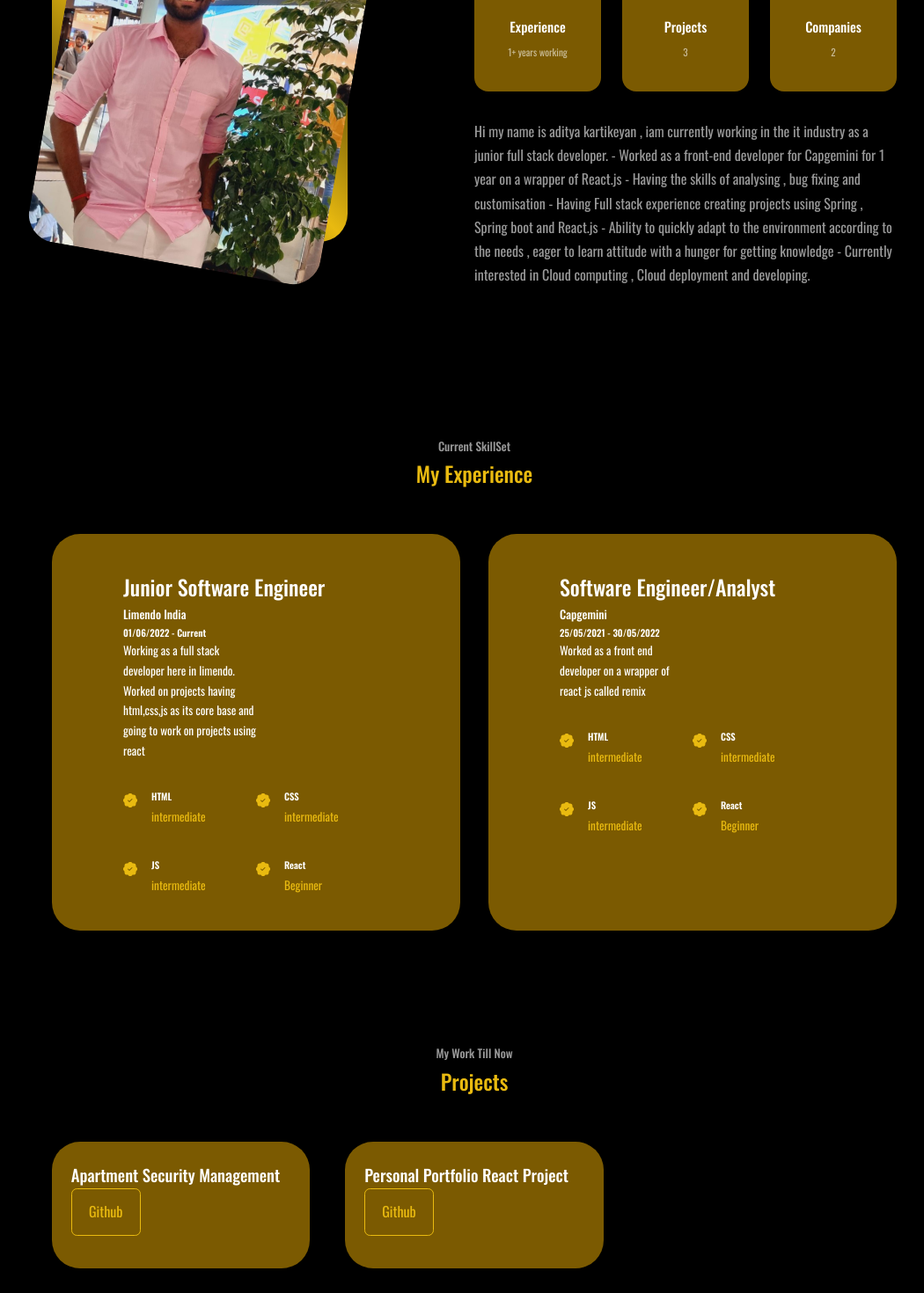
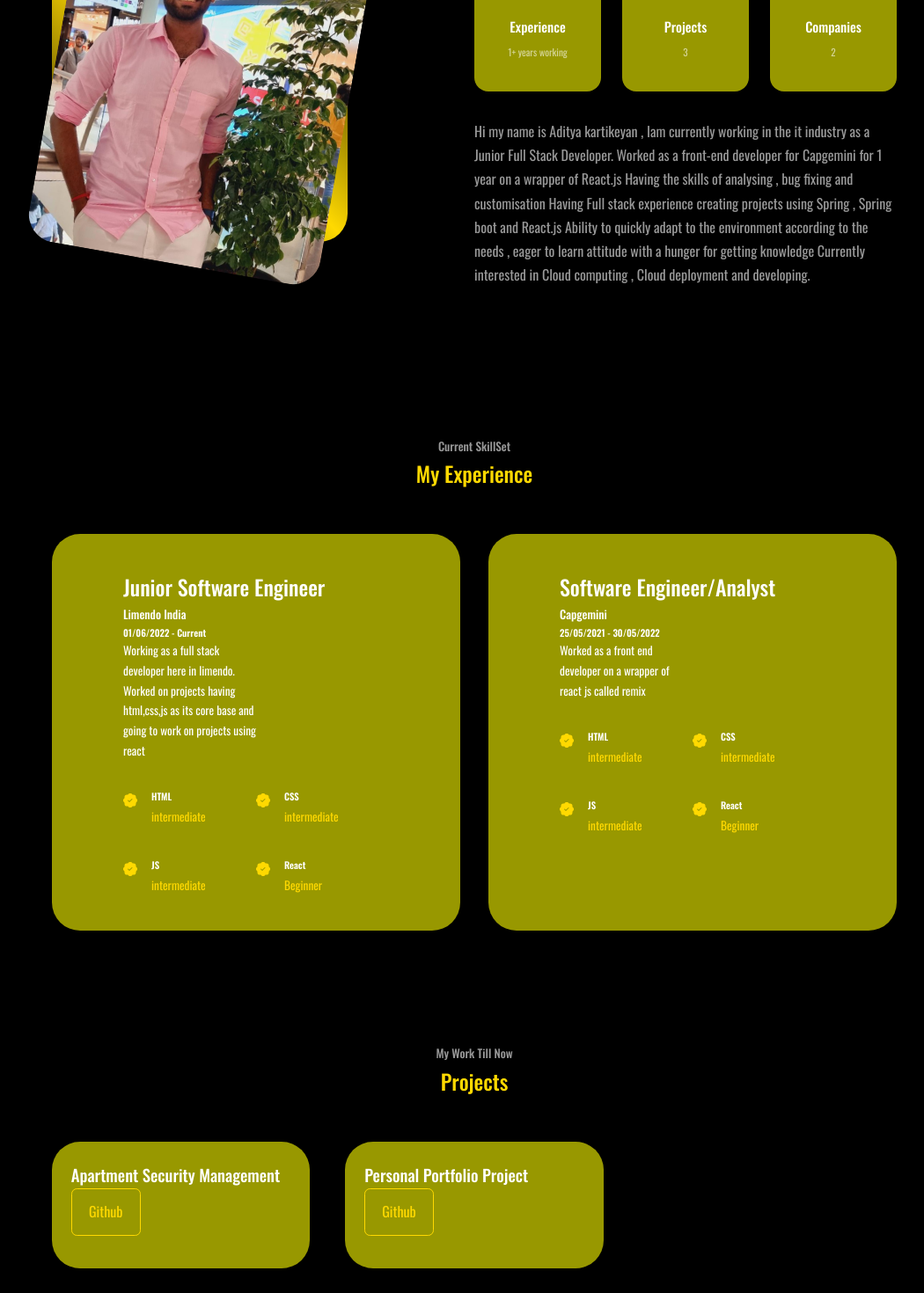
Before and after one commit to adik1999i/adityakartikeyan.github.io, a React (Create React App) app: page / in a window 1280 px wide. Shown: the part 1100-2570 px from the top of the page at 88% size, without its empty margins (101-1151 px from the left). Built offline with nearby package versions, Linux system fonts and the light colour scheme.

Commit message:
made changes to contact

```diff
--- a/src/components/about/About.jsx
+++ b/src/components/about/About.jsx
@@ -42,12 +42,12 @@ const About = () => {
 
      </div>
      <p>
-        Hi my name is aditya kartikeyan , iam currently working in the it industry as a junior full stack developer.
-        - Worked as a front-end developer for Capgemini for 1 year on a wrapper of React.js
-        - Having the skills of analysing , bug fixing and customisation
-        - Having Full stack experience creating projects using Spring , Spring boot and React.js
-        - Ability to quickly adapt to the environment according to the needs , eager to learn attitude with a hunger for getting knowledge
-        - Currently interested in Cloud computing , Cloud deployment and developing.
+        Hi my name is Aditya kartikeyan , Iam currently working in the it industry as a Junior Full Stack Developer.
+         Worked as a front-end developer for Capgemini for 1 year on a wrapper of React.js
+         Having the skills of analysing , bug fixing and customisation
+         Having Full stack experience creating projects using Spring , Spring boot and React.js
+         Ability to quickly adapt to the environment according to the needs , eager to learn attitude with a hunger for getting knowledge
+         Currently interested in Cloud computing , Cloud deployment and developing.
 
       </p>
       </div>
--- a/src/components/contact/Contact.jsx
+++ b/src/components/contact/Contact.jsx
@@ -1,8 +1,38 @@
 import React from 'react'
 import './contact.css'
+import {MdOutlineEmail} from 'react-icons/md'
+import {BsWhatsapp} from 'react-icons/bs'
+
 const Contact = () => {
   return (
-    <section id='contact'>Contact</section>
+    <section id='contact'>
+      <h5>Lets Connect</h5>
+      <h2>Contact Me</h2>
+      <div className="container contact__container">
+       <div className="contact__options">
+        <article className='contact__option'>
+          <MdOutlineEmail className='contact__option-icon'/>
+          <h4>Email</h4>
+          <h5>adityak1999i@gmail.com</h5>
+          <a href="mailto:adityak1999i@gmail.com">Send Message</a>
+        </article>
+        <article className='contact__option' >
+          <BsWhatsapp className='contact__option-icon'/>
+          <h4>Text Me</h4>
+          <h5>***********</h5>
+          <a href="https://api.whatsapp.com/send?phone+917011474419">Send Message</a>
+        </article>
+       </div>
+       <form action="">
+        <input type="text" name='name' placeholder='Your Full Name' required/>
+        <input type="email" name='email' placeholder='Your Email' required/>
+        <textarea name="message" rows="7" placeholder='Your Message' required>
+
+        </textarea>
+       <button type='submit' className='btn btn-primary'>Send</button>
+       </form>
+      </div>
+    </section>
   )
 }
 
--- a/src/components/contact/contact.css
+++ b/src/components/contact/contact.css
@@ -0,0 +1,73 @@
+.container.contact__container{
+    width: 58%;
+    display: grid;
+    grid-template-columns: 30% 58%;
+    gap:12%
+}
+
+.contact__options{
+    display: flex;
+    flex-direction: column;
+    gap: 1.2rem;
+}
+
+.contact__option{
+    background: var(--color-bg-variant);
+    padding: 1.2rem;
+    border-radius: 1.2rem;
+    text-align: center;
+    border: 1px solid transparent;
+    transition: var(--transition);
+
+}
+
+
+.contact__option:hover{
+    background: transparent;
+    border-color: var(--color-primary-variant);
+}
+
+.contact__option-icon{
+    font-size: 1.5rem;
+    margin-bottom: 0.5rem;
+}
+
+.contact__option a{
+    margin-top: 0.7rem;
+    display: inline-block;
+    font-size: 0.8rem;
+}
+
+form{
+    display: flex;
+    flex-direction: column;
+    gap: 1.2rem;
+}
+
+input,textarea{
+    width: 100%;
+    padding: 1.5rem;
+    border-radius: 0.5rem;
+    background: transparent;
+    border: 2px solid var(--color-primary-variant);
+    resize: none;
+    color: var(--color-white);
+}
+
+@media screen and (max-width: 1024px){
+   .container.contact__container{
+    grid-template-columns: 1fr;
+    gap: 2rem;
+   }
+
+}
+
+/* == small devices == */
+
+@media screen and (max-width: 600px){
+
+    .container.contact__container{
+        width: var(--container-width-sm);
+    }
+
+}
--- a/src/components/projects/Project.jsx
+++ b/src/components/projects/Project.jsx
@@ -1,32 +1,45 @@
 import React from 'react'
 import './project.css'
 
+const data = [
+{
+  id:1,
+  title:'Apartment Security Management',
+  github:'https://github.com/adik1999i/ApartmentSecurityManagement',
+
+},
+{
+  id:2,
+  title:'Personal Portfolio Project',
+  github:'https://github.com/adik1999i/portfolio',
+}
+
+]
 const Project = () => {
   return (
     <section id='project'>
       <h5>My Work Till Now</h5>
       <h2>Projects</h2>
       <div className="container project__container">
-        <article className='project__item'>
-           <div className="project__item-image">
 
-           </div>
-           <h3>Apartment Security Management</h3>
-           <div className="project__item-cta">
-           <a href="https://github.com/" className='btn' target='_blank'>Github</a>
-           </div>
+        {
+          data.map(({id,title,github}) => {
+            return(
+              <article key={id} className='project__item'>
+              <div className="project__item-image">
 
-        </article>
-        <article className='project__item'>
-           <div className="project__item-image">
+              </div>
+              <h3>{title}</h3>
+              <div className="project__item-cta">
+              <a href={github} className='btn' target='_blank'>Github</a>
+              </div>
 
-           </div>
-           <h3>Personal Portfolio React Project</h3>
-           <div className="project__item-cta">
-           <a href="https://github.com/" className='btn' target='_blank'>Github</a>
-           </div>
+           </article>
+            )
+          }
+          )
+        }
 
-        </article>
       </div>
     </section>
   )
--- a/src/components/projects/project.css
+++ b/src/components/projects/project.css
@@ -30,7 +30,11 @@
 
 
 @media screen and (max-width: 1024px){
+   .project__container {
 
+    grid-template-columns: 1fr 1fr;
+    gap: 1.2rem;
+   }
 
 }
 
@@ -38,6 +42,11 @@
 
 @media screen and (max-width: 600px){
 
+    .project__container {
+
+        grid-template-columns: 1fr;
+        gap: 1rem;
+    }
 
 
 }
--- a/src/index.css
+++ b/src/index.css
@@ -15,9 +15,9 @@
 
 :root {
     --color-bg: rgb(0, 0, 0);
-    --color-bg-variant: #7b5a01;
-    --color-primary: #e9ba10;
-    --color-primary-variant: rgba(77,181,255,0.4);
+    --color-bg-variant: #ffff0098;
+    --color-primary: #ffd901;
+    --color-primary-variant: rgba(249, 255, 77, 0.4);
     --color-white: #fff;
     --color-light : rgba(255,255,255,0.6);
     --transition:all 400ms ease;
```
Also changed, not shown: src/assets/me (5).png (added).
